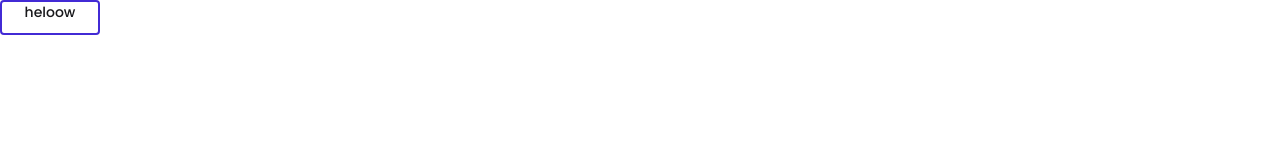
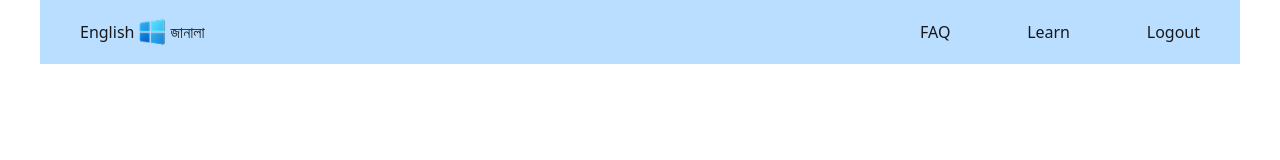
Before and after one commit to saodialhasanjubraj/English-Janala-web, a plain HTML site: page index.html in a window 1280 px wide. Drawn offline with nearby package versions, Linux system fonts and the light colour scheme.

Commit message:
navbar done

```diff
--- a/index.html
+++ b/index.html
@@ -25,8 +25,20 @@
 </head>
 
 <body>
-    <div class="container w-full max-w-" id="container">
-        <div class="oneBtn">heloow</div>
+    <div class="container w-full max-w-300 mx-auto" id="container">
+        <nav class="h-16 w-full flex items-center bg-[#BADEFF] justify-between px-10">
+            <div class="left unFlex gap-0.5">
+                <h1>English</h1>
+                <img src="/assets/logo.png" alt="" srcset="" class="h-8 w-8">
+                <h1>জানালা</h1>
+            </div>
+            <div class="right unFlex w-70">
+                <div class="faqBtn" id="faqBtn">FAQ</div>
+                <div class="learnBtn" id="learnBtn">Learn</div>
+                <div class="logoutBtn" id="logoutBtn">Logout</div>
+
+            </div>
+        </nav>
     </div>
 
 </body>
--- a/style.css
+++ b/style.css
@@ -18,3 +18,9 @@
     margin-bottom: 0;
     margin-top: 0;
 }
+
+.unFlex{
+    display: flex;
+    align-items: center;
+    justify-content: space-between;
+}
```
